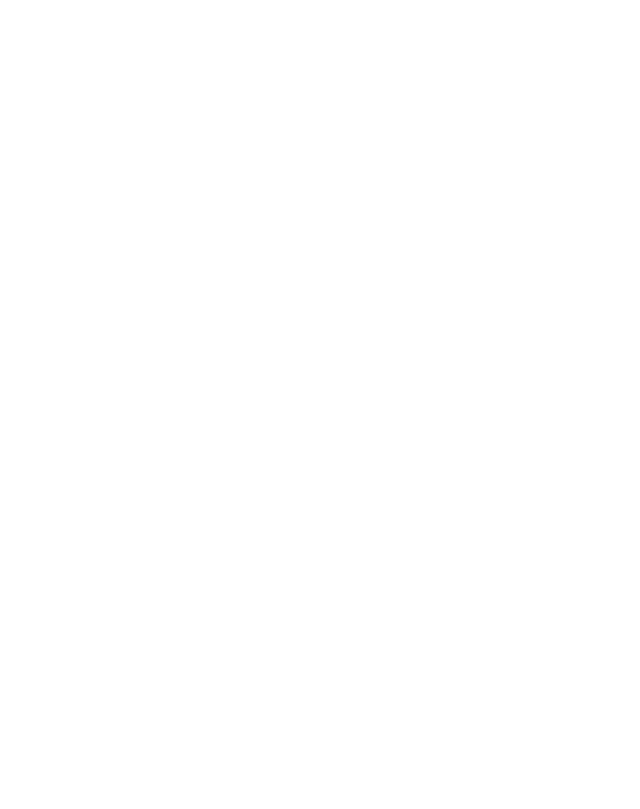
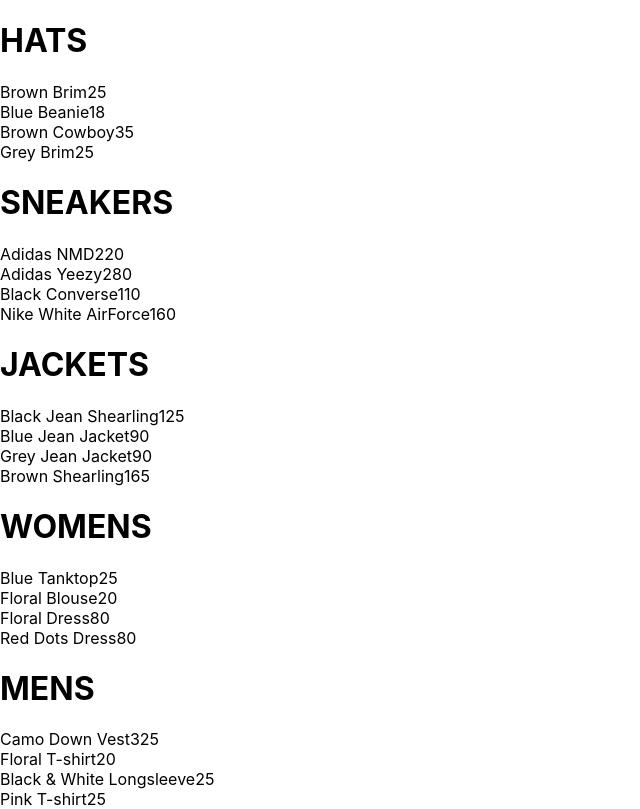
Before and after one commit to HimathPerera/99-clothing, a React (Create React App) app: page /shop in a window 1280 px wide. Shown: the whole page, without its empty margins (0-640 px from the left). Built offline with nearby package versions, Linux system fonts and the light colour scheme.

Commit message:
updating app with shop page,collection preview and collection item component

```diff
--- a/src/App.js
+++ b/src/App.js
@@ -1,6 +1,7 @@
 import React from "react";
 import { Route, Switch, BrowserRouter } from "react-router-dom";
 import Hompage from "./pages/homepage/homepage.component";
+import ShopPage from "./pages/shop/shop.component";
 
 function App() {
   return (
@@ -8,6 +9,7 @@
       <BrowserRouter>
         <Switch>
           <Route exact path="/" component={Hompage} />
+          <Route path="/shop" component={ShopPage} />
         </Switch>
       </BrowserRouter>
     </div>
--- /dev/null
+++ b/src/components/collection-item/collection-item.component.jsx
@@ -0,0 +1,13 @@
+import React from "react";
+
+export default function CollectionItem({ name, imageUrl, price }) {
+  return (
+    <div className="collection-item">
+      <div className="image" style={{ backgroundImage: `url (${imageUrl})` }} />
+      <div className="collection-footer">
+        <span className="name">{name}</span>
+        <span className="price">{price}</span>
+      </div>
+    </div>
+  );
+}
--- /dev/null
+++ b/src/components/collection-preview/collection-preview.component.jsx
@@ -0,0 +1,23 @@
+import React from "react";
+import CollectionItem from "../collection-item/collection-item.component";
+import "./collection-preview.styles.scss";
+
+export default function Collection({ title, items }) {
+  return (
+    <div className="classname-preview">
+      <h1 className="title">{title.toUpperCase()}</h1>
+      <div className="preview">
+        {items
+          .filter((item, index) => index < 4)
+          .map((item) => (
+            <CollectionItem
+              key={item.id}
+              name={item.name}
+              imageUrl={item.imageUrl}
+              price={item.price}
+            />
+          ))}
+      </div>
+    </div>
+  );
+}
--- a/src/components/directory/directory.component.jsx
+++ b/src/components/directory/directory.component.jsx
@@ -9,7 +9,7 @@
       title: "hats",
       imageUrl: "https://i.ibb.co/cvpntL1/hats.png",
       id: 1,
-      linkUrl: "shop/hats",
+      linkUrl: "hats",
     },
     {
       title: "jackets",
--- a/src/components/menu-item/menu-item.style.scss
+++ b/src/components/menu-item/menu-item.style.scss
@@ -1,3 +1,5 @@
+$break-small: 415px;
+
 .menu-item {
   min-width: 30%;
   height: 280px;
@@ -8,6 +10,10 @@
   border: 1px solid black;
   margin: 0 7.5px 15px;
   overflow: hidden;
+
+  @media screen and (max-width: $break-small) {
+    min-width: 100%;
+  }
 
   &:hover {
     cursor: pointer;
@@ -25,6 +31,10 @@
 
   &.large {
     height: 420px;
+
+    @media screen and (max-width: $break-small) {
+      height: 281.6px;
+    }
   }
 
   &:first-child {
--- a/src/pages/homepage/hompage.style.scss
+++ b/src/pages/homepage/hompage.style.scss
@@ -1,6 +1,12 @@
+$break-small: 415px;
+
 .homepage {
   display: flex;
   flex-direction: column;
   align-items: center;
   padding: 20px 80px;
+
+  @media screen and (max-width: $break-small) {
+    padding: 20px 20px 30px 10px;
+  }
 }
--- /dev/null
+++ b/src/pages/shop/shop.component.jsx
@@ -0,0 +1,20 @@
+import React, { useState } from "react";
+import SHOP_DATA from "./shop.data";
+import Collection from "../../components/collection-preview/collection-preview.component";
+
+export default function ShopPage() {
+  const [collection] = useState(SHOP_DATA);
+
+  return (
+    <div className="shop-page">
+      {collection.map((items) => (
+        <Collection
+          key={items.id}
+          title={items.title}
+          items={items.items}
+          routeName={items.routeName}
+        />
+      ))}
+    </div>
+  );
+}
--- /dev/null
+++ b/src/pages/shop/shop.data.js
@@ -0,0 +1,249 @@
+const SHOP_DATA = [
+  {
+    id: 1,
+    title: 'Hats',
+    routeName: 'hats',
+    items: [
+      {
+        id: 1,
+        name: 'Brown Brim',
+        imageUrl: 'https://i.ibb.co/ZYW3VTp/brown-brim.png',
+        price: 25
+      },
+      {
+        id: 2,
+        name: 'Blue Beanie',
+        imageUrl: 'https://i.ibb.co/ypkgK0X/blue-beanie.png',
+        price: 18
+      },
+      {
+        id: 3,
+        name: 'Brown Cowboy',
+        imageUrl: 'https://i.ibb.co/QdJwgmp/brown-cowboy.png',
+        price: 35
+      },
+      {
+        id: 4,
+        name: 'Grey Brim',
+        imageUrl: 'https://i.ibb.co/RjBLWxB/grey-brim.png',
+        price: 25
+      },
+      {
+        id: 5,
+        name: 'Green Beanie',
+        imageUrl: 'https://i.ibb.co/YTjW3vF/green-beanie.png',
+        price: 18
+      },
+      {
+        id: 6,
+        name: 'Palm Tree Cap',
+        imageUrl: 'https://i.ibb.co/rKBDvJX/palm-tree-cap.png',
+        price: 14
+      },
+      {
+        id: 7,
+        name: 'Red Beanie',
+        imageUrl: 'https://i.ibb.co/bLB646Z/red-beanie.png',
+        price: 18
+      },
+      {
+        id: 8,
+        name: 'Wolf Cap',
+        imageUrl: 'https://i.ibb.co/1f2nWMM/wolf-cap.png',
+        price: 14
+      },
+      {
+        id: 9,
+        name: 'Blue Snapback',
+        imageUrl: 'https://i.ibb.co/X2VJP2W/blue-snapback.png',
+        price: 16
+      }
+    ]
+  },
+  {
+    id: 2,
+    title: 'Sneakers',
+    routeName: 'sneakers',
+    items: [
+      {
+        id: 10,
+        name: 'Adidas NMD',
+        imageUrl: 'https://i.ibb.co/0s3pdnc/adidas-nmd.png',
+        price: 220
+      },
+      {
+        id: 11,
+        name: 'Adidas Yeezy',
+        imageUrl: 'https://i.ibb.co/dJbG1cT/yeezy.png',
+        price: 280
+      },
+      {
+        id: 12,
+        name: 'Black Converse',
+        imageUrl: 'https://i.ibb.co/bPmVXyP/black-converse.png',
+        price: 110
+      },
+      {
+        id: 13,
+        name: 'Nike White AirForce',
+        imageUrl: 'https://i.ibb.co/1RcFPk0/white-nike-high-tops.png',
+        price: 160
+      },
+      {
+        id: 14,
+        name: 'Nike Red High Tops',
+        imageUrl: 'https://i.ibb.co/QcvzydB/nikes-red.png',
+        price: 160
+      },
+      {
+        id: 15,
+        name: 'Nike Brown High Tops',
+        imageUrl: 'https://i.ibb.co/fMTV342/nike-brown.png',
+        price: 160
+      },
+      {
+        id: 16,
+        name: 'Air Jordan Limited',
+        imageUrl: 'https://i.ibb.co/w4k6Ws9/nike-funky.png',
+        price: 190
+      },
+      {
+        id: 17,
+        name: 'Timberlands',
+        imageUrl: 'https://i.ibb.co/Mhh6wBg/timberlands.png',
+        price: 200
+      }
+    ]
+  },
+  {
+    id: 3,
+    title: 'Jackets',
+    routeName: 'jackets',
+    items: [
+      {
+        id: 18,
+        name: 'Black Jean Shearling',
+        imageUrl: 'https://i.ibb.co/XzcwL5s/black-shearling.png',
+        price: 125
+      },
+      {
+        id: 19,
+        name: 'Blue Jean Jacket',
+        imageUrl: 'https://i.ibb.co/mJS6vz0/blue-jean-jacket.png',
+        price: 90
+      },
+      {
+        id: 20,
+        name: 'Grey Jean Jacket',
+        imageUrl: 'https://i.ibb.co/N71k1ML/grey-jean-jacket.png',
+        price: 90
+      },
+      {
+        id: 21,
+        name: 'Brown Shearling',
+        imageUrl: 'https://i.ibb.co/s96FpdP/brown-shearling.png',
+        price: 165
+      },
+      {
+        id: 22,
+        name: 'Tan Trench',
+        imageUrl: 'https://i.ibb.co/M6hHc3F/brown-trench.png',
+        price: 185
+      }
+    ]
+  },
+  {
+    id: 4,
+    title: 'Womens',
+    routeName: 'womens',
+    items: [
+      {
+        id: 23,
+        name: 'Blue Tanktop',
+        imageUrl: 'https://i.ibb.co/7CQVJNm/blue-tank.png',
+        price: 25
+      },
+      {
+        id: 24,
+        name: 'Floral Blouse',
+        imageUrl: 'https://i.ibb.co/4W2DGKm/floral-blouse.png',
+        price: 20
+      },
+      {
+        id: 25,
+        name: 'Floral Dress',
+        imageUrl: 'https://i.ibb.co/KV18Ysr/floral-skirt.png',
+        price: 80
+      },
+      {
+        id: 26,
+        name: 'Red Dots Dress',
+        imageUrl: 'https://i.ibb.co/N3BN1bh/red-polka-dot-dress.png',
+        price: 80
+      },
+      {
+        id: 27,
+        name: 'Striped Sweater',
+        imageUrl: 'https://i.ibb.co/KmSkMbH/striped-sweater.png',
+        price: 45
+      },
+      {
+        id: 28,
+        name: 'Yellow Track Suit',
+        imageUrl: 'https://i.ibb.co/v1cvwNf/yellow-track-suit.png',
+        price: 135
+      },
+      {
+        id: 29,
+        name: 'White Blouse',
+        imageUrl: 'https://i.ibb.co/qBcrsJg/white-vest.png',
+        price: 20
+      }
+    ]
+  },
+  {
+    id: 5,
+    title: 'Mens',
+    routeName: 'mens',
+    items: [
+      {
+        id: 30,
+        name: 'Camo Down Vest',
+        imageUrl: 'https://i.ibb.co/xJS0T3Y/camo-vest.png',
+        price: 325
+      },
+      {
+        id: 31,
+        name: 'Floral T-shirt',
+        imageUrl: 'https://i.ibb.co/qMQ75QZ/floral-shirt.png',
+        price: 20
+      },
+      {
+        id: 32,
+        name: 'Black & White Longsleeve',
+        imageUrl: 'https://i.ibb.co/55z32tw/long-sleeve.png',
+        price: 25
+      },
+      {
+        id: 33,
+        name: 'Pink T-shirt',
+        imageUrl: 'https://i.ibb.co/RvwnBL8/pink-shirt.png',
+        price: 25
+      },
+      {
+        id: 34,
+        name: 'Jean Long Sleeve',
+        imageUrl: 'https://i.ibb.co/VpW4x5t/roll-up-jean-shirt.png',
+        price: 40
+      },
+      {
+        id: 35,
+        name: 'Burgundy T-shirt',
+        imageUrl: 'https://i.ibb.co/mh3VM1f/polka-dot-shirt.png',
+        price: 25
+      }
+    ]
+  }
+];
+
+export default SHOP_DATA;
```
Also changed, not shown: src/components/collection-preview/collection-preview.styles.scss (added).
